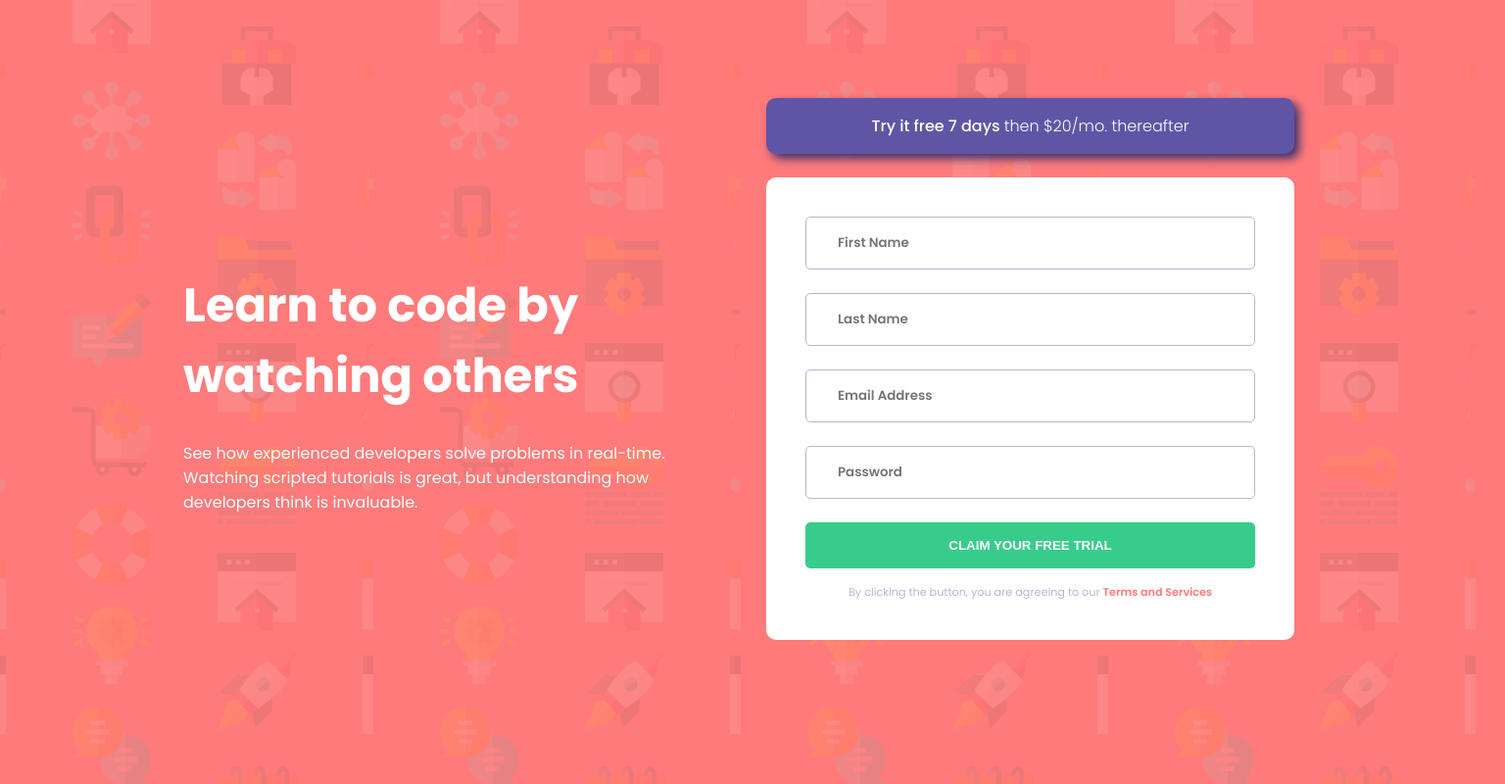
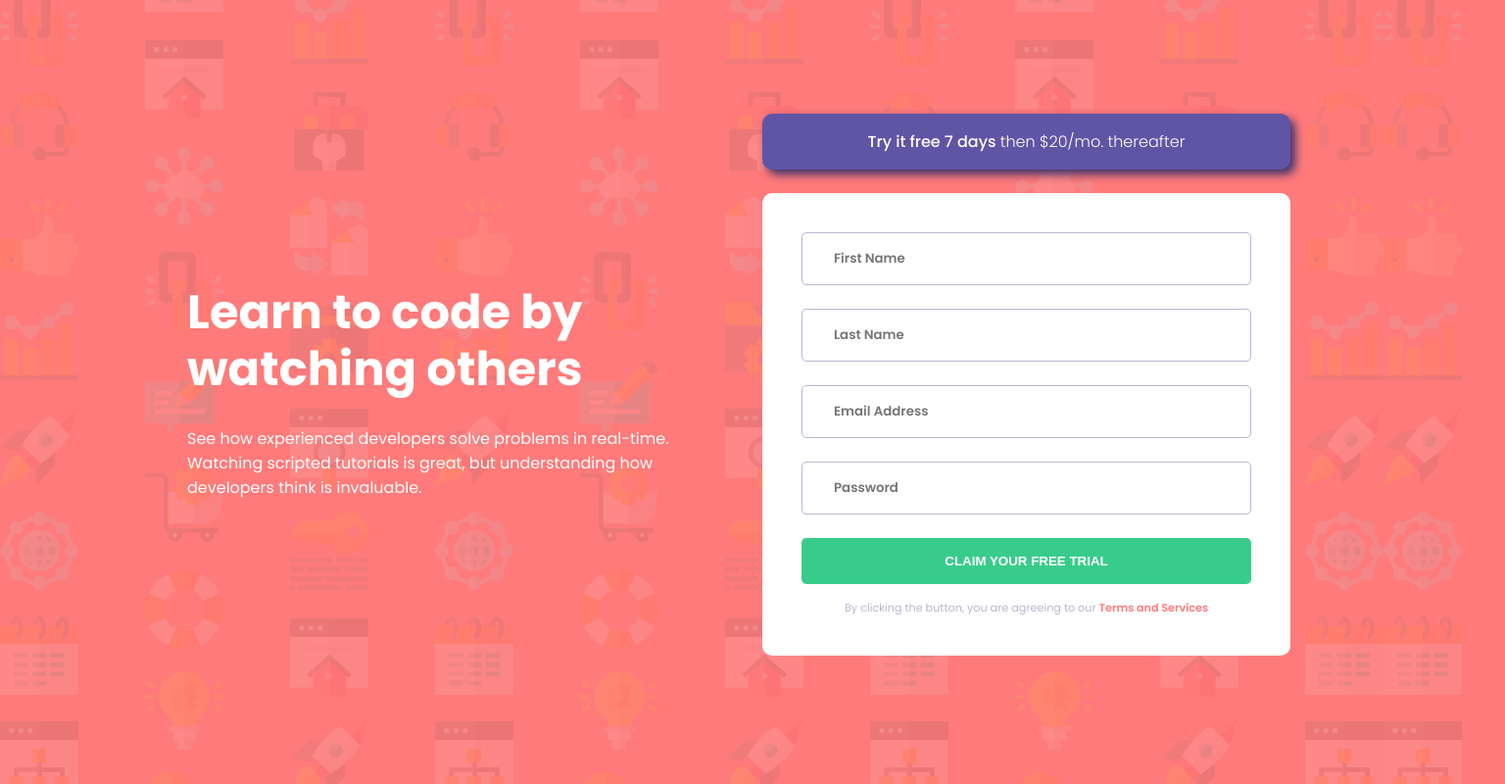
Before and after one commit to AnisBacha/Intro-component-with-sign-up-form-improved, a plain HTML site: page index.html in a window 1536 px wide. Shown: the whole page at 98% size. Drawn offline with Linux system fonts and the light colour scheme.

Commit message:
matching design

```diff
--- a/css/style.css
+++ b/css/style.css
@@ -110,24 +110,29 @@ body{
     color: hsl(0, 100%, 74%);
 }
 
-@media screen and (min-width: 1024px) {
+@media screen and (min-width: 1440px) {
     body{
+        background-image: url('../images/bg-intro-desktop.png');
         flex-flow: row;
         justify-content: center;
     }
     .header{
         text-align: start;
         margin: 0;
-        margin-inline-end: 4.5rem;
+        margin-inline-end: 4rem;
         padding: 0;
     }
     .header__h1{
         font-size: 3rem;
         font-weight: 700;
+        line-height: 1.2;
     }
     .header__p{
         margin-block-start: 1.875rem;
         font-size: 1rem;
+    }
+    .main{
+        margin-block-start: 2rem;
     }
     .main section{
         padding: 2.5rem 2.5rem;
```
